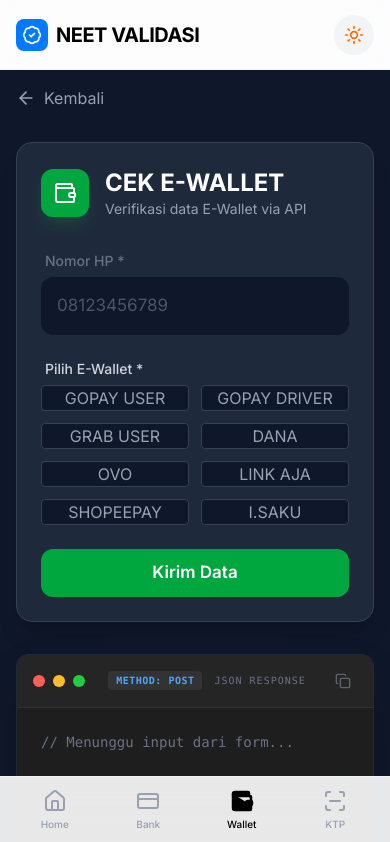
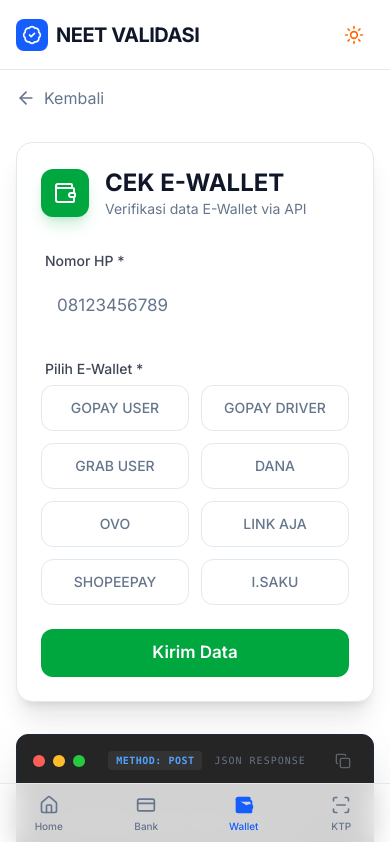
Before and after one commit to pesafrisma19/neetvalidasi, a Next.js app: page /ewallet in a window 390 px wide. Shown: the top 842 px of the page. Built offline with nearby package versions, Linux system fonts and the light colour scheme.

Commit message:
style: harmonize ui with semantic theme variables for full dark mode support

```diff
--- a/app/ewallet/page.tsx
+++ b/app/ewallet/page.tsx
@@ -41,23 +41,23 @@
     };
 
     return (
-        <div className="min-h-screen bg-[#0f172a] p-4 md:p-8 flex items-center justify-center">
+        <div className="min-h-screen bg-background p-4 md:p-8 flex items-center justify-center transition-colors duration-300">
             <div className="w-full max-w-6xl grid grid-cols-1 lg:grid-cols-2 gap-8">
 
                 {/* Left Column: Form */}
                 <div className="flex flex-col justify-center">
-                    <Link href="/" className="inline-flex items-center text-gray-400 hover:text-white mb-8 transition-colors w-fit">
+                    <Link href="/" className="inline-flex items-center text-muted-foreground hover:text-foreground mb-8 transition-colors w-fit">
                         <ArrowLeft className="w-5 h-5 mr-2" /> Kembali
                     </Link>
 
-                    <div className="bg-[#1e293b] border border-gray-700 p-6 md:p-8 rounded-2xl shadow-xl">
+                    <div className="bg-card border border-border p-6 md:p-8 rounded-2xl shadow-xl transition-all duration-300">
                         <div className="flex items-center gap-4 mb-8">
                             <div className="w-12 h-12 rounded-xl bg-green-600 flex items-center justify-center text-white shadow-lg shadow-green-600/20">
                                 <Wallet className="w-6 h-6" />
                             </div>
                             <div>
-                                <h1 className="text-2xl font-bold text-white">CEK E-WALLET</h1>
-                                <p className="text-gray-400 text-sm">Verifikasi data E-Wallet via API</p>
+                                <h1 className="text-2xl font-bold text-foreground">CEK E-WALLET</h1>
+                                <p className="text-muted-foreground text-sm">Verifikasi data E-Wallet via API</p>
                             </div>
                         </div>
 
@@ -68,20 +68,21 @@
                                 type="number"
                                 value={phoneNumber}
                                 onChange={(e) => setPhoneNumber(e.target.value)}
-                                className="bg-[#0f172a] border-gray-700 text-white placeholder:text-gray-600 focus:border-green-500"
+                                className="bg-background border-input text-foreground placeholder:text-muted-foreground focus:border-green-500"
+                                labelClassName="text-foreground/80"
                             />
 
                             <div className="flex flex-col gap-1.5 w-full">
-                                <label className="text-sm font-medium text-gray-300 ml-1">Pilih E-Wallet *</label>
+                                <label className="text-sm font-medium text-foreground/80 ml-1">Pilih E-Wallet *</label>
                                 <div className="grid grid-cols-2 md:grid-cols-3 gap-3">
                                     {EWALLETS.map((wallet) => (
                                         <button
                                             key={wallet.code}
                                             onClick={() => setSelectedWallet(wallet.code)}
-                                            className={`px - 4 py - 3 rounded - xl text - sm font - medium transition - all ${selectedWallet === wallet.code
-                                                ? "bg-green-600 text-white shadow-lg shadow-green-600/20 scale-[1.02]"
-                                                : "bg-[#0f172a] text-gray-400 border border-gray-700 hover:border-green-500/50 hover:text-green-500"
-                                                } `}
+                                            className={`px-4 py-3 rounded-xl text-sm font-medium transition-all ${selectedWallet === wallet.code
+                                                    ? "bg-green-600 text-white shadow-lg shadow-green-600/20 scale-[1.02]"
+                                                    : "bg-background text-muted-foreground border border-input hover:border-green-500/50 hover:text-green-500"
+                                                }`}
                                         >
                                             {wallet.name}
                                         </button>
--- a/app/globals.css
+++ b/app/globals.css
@@ -3,41 +3,99 @@
 /* Force dark mode class strategy */
 @custom-variant dark (&:where(.dark, .dark *));
 
+@layer base {
+  :root {
+    --background: 0 0% 100%;
+    /* White */
+    --foreground: 222 47% 11%;
+    /* Slate 900 */
+    --card: 0 0% 100%;
+    --card-foreground: 222 47% 11%;
+    --popover: 0 0% 100%;
+    --popover-foreground: 222 47% 11%;
+    --primary: 217 91% 60%;
+    /* Blue 500 */
+    --primary-foreground: 210 40% 98%;
+    --secondary: 210 40% 96.1%;
+    --secondary-foreground: 222 47% 11%;
+    --muted: 210 40% 96.1%;
+    --muted-foreground: 215 16% 47%;
+    --accent: 210 40% 96.1%;
+    --accent-foreground: 222 47% 11%;
+    --destructive: 0 84.2% 60.2%;
+    --destructive-foreground: 210 40% 98%;
+    --border: 214.3 31.8% 91.4%;
+    --input: 214.3 31.8% 91.4%;
+    --ring: 221.2 83.2% 53.3%;
+    --radius: 0.75rem;
+  }
+
+  .dark {
+    --background: 222 47% 11%;
+    /* Slate 900 */
+    --foreground: 210 40% 98%;
+    /* Gray 50 */
+    --card: 222 47% 11%;
+    --card-foreground: 210 40% 98%;
+    --popover: 222 47% 11%;
+    --popover-foreground: 210 40% 98%;
+    --primary: 217 91% 60%;
+    /* Blue 500 */
+    --primary-foreground: 222 47% 11%;
+    --secondary: 217 32.6% 17.5%;
+    --secondary-foreground: 210 40% 98%;
+    --muted: 217 32.6% 17.5%;
+    --muted-foreground: 215 20.2% 65.1%;
+    --accent: 217 32.6% 17.5%;
+    --accent-foreground: 210 40% 98%;
+    --destructive: 0 62.8% 30.6%;
+    --destructive-foreground: 210 40% 98%;
+    --border: 217 32.6% 17.5%;
+    --input: 217 32.6% 17.5%;
+    --ring: 224.3 76.3% 48%;
+  }
+}
+
 @theme {
+  --color-background: hsl(var(--background));
+  --color-foreground: hsl(var(--foreground));
+
+  --color-card: hsl(var(--card));
+  --color-card-foreground: hsl(var(--card-foreground));
+
+  --color-popover: hsl(var(--popover));
+  --color-popover-foreground: hsl(var(--popover-foreground));
+
+  --color-primary: hsl(var(--primary));
+  --color-primary-foreground: hsl(var(--primary-foreground));
+
+  --color-secondary: hsl(var(--secondary));
+  --color-secondary-foreground: hsl(var(--secondary-foreground));
+
+  --color-muted: hsl(var(--muted));
+  --color-muted-foreground: hsl(var(--muted-foreground));
+
+  --color-accent: hsl(var(--accent));
+  --color-accent-foreground: hsl(var(--accent-foreground));
+
+  --color-destructive: hsl(var(--destructive));
+  --color-destructive-foreground: hsl(var(--destructive-foreground));
+
+  --color-border: hsl(var(--border));
+  --color-input: hsl(var(--input));
+  --color-ring: hsl(var(--ring));
+
   --color-ios-blue: #007AFF;
   --color-ios-green: #34C759;
   --color-ios-red: #FF3B30;
   --color-ios-yellow: #FFCC00;
 
-  --color-ios-gray-50: #F9FAFB;
-  --color-ios-gray-100: #F3F4F6;
-  --color-ios-gray-200: #E5E7EB;
-  --color-ios-gray-300: #D1D5DB;
-  --color-ios-gray-400: #9CA3AF;
-  --color-ios-gray-500: #6B7280;
-  --color-ios-gray-600: #4B5563;
-
-  --color-ios-bg: #FFFFFF;
-  --color-ios-card: #FFFFFF;
-
   --drop-shadow-ios: 0 4px 6px -1px rgba(0, 0, 0, 0.1), 0 2px 4px -1px rgba(0, 0, 0, 0.06);
 }
 
-:root {
-  --background: #F2F2F7;
-  --foreground: #000000;
-}
-
-@media (prefers-color-scheme: dark) {
-  :root {
-    --background: #000000;
-    --foreground: #ffffff;
-  }
-}
-
 body {
-  color: var(--foreground);
-  background: var(--background);
+  color: hsl(var(--foreground));
+  background: hsl(var(--background));
   font-family: -apple-system, BlinkMacSystemFont, "Segoe UI", Roboto, "Helvetica Neue", Arial, sans-serif;
   -webkit-font-smoothing: antialiased;
 }
--- a/app/layout.tsx
+++ b/app/layout.tsx
@@ -22,7 +22,7 @@
 }) {
     return (
         <html lang="id" suppressHydrationWarning>
-            <body className={cn(inter.className, "bg-ios-bg dark:bg-black min-h-screen text-foreground antialiased selection:bg-ios-blue/30 overflow-x-hidden")}>
+            <body className={cn(inter.className, "bg-background text-foreground min-h-screen antialiased selection:bg-primary/30 overflow-x-hidden")}>
                 <ThemeProvider
                     attribute="class"
                     defaultTheme="system"
--- a/components/bottom-nav.tsx
+++ b/components/bottom-nav.tsx
@@ -16,25 +16,25 @@
     ];
 
     return (
-        <div className="fixed bottom-0 left-0 right-0 bg-white/90 dark:bg-black/90 backdrop-blur-lg border-t border-gray-100 dark:border-gray-800 pb-safe md:hidden z-50">
-            <div className="flex justify-around items-center px-2 py-3">
+        <nav className="md:hidden fixed bottom-0 left-0 right-0 z-50 bg-background/80 backdrop-blur-md border-t border-border pb-safe transition-colors duration-300">
+            <div className="grid grid-cols-4 h-[60px]">
                 {NAV_ITEMS.map((item) => {
                     const isActive = pathname === item.href;
                     return (
                         <Link
                             key={item.label}
                             href={item.href}
-                            className={cn(
-                                "flex flex-col items-center gap-1 min-w-[60px]",
-                                isActive ? "text-primary-blue" : "text-gray-400 hover:text-gray-600 dark:text-gray-500"
-                            )}
+                            className={`flex flex-col items-center justify-center gap-1 ${isActive
+                                    ? "text-blue-600"
+                                    : "text-muted-foreground hover:text-foreground"
+                                }`}
                         >
-                            <item.icon className={cn("w-6 h-6", isActive && "fill-current")} strokeWidth={isActive ? 2.5 : 2} />
+                            <item.icon className={`w-5 h-5 ${isActive ? "fill-current" : ""}`} />
                             <span className="text-[10px] font-medium">{item.label}</span>
                         </Link>
-                    );
+                    )
                 })}
             </div>
-        </div>
+        </nav>
     );
 }
--- a/components/top-nav.tsx
+++ b/components/top-nav.tsx
@@ -6,25 +6,25 @@
 
 export function TopNav() {
     return (
-        <nav className="fixed top-0 left-0 right-0 z-50 bg-white/80 dark:bg-black/80 backdrop-blur-md border-b border-gray-100 dark:border-gray-800 h-[70px] flex items-center">
+        <nav className="fixed top-0 left-0 right-0 z-50 bg-background/80 backdrop-blur-md border-b border-border h-[70px] flex items-center transition-colors duration-300">
             <div className="container mx-auto px-4 md:px-8 flex items-center justify-between">
                 {/* Left: Logo */}
                 <div className="flex items-center gap-2">
-                    <div className="w-8 h-8 bg-ios-blue rounded-lg flex items-center justify-center text-white">
+                    <div className="w-8 h-8 bg-blue-600 rounded-lg flex items-center justify-center text-white">
                         <BadgeCheck className="w-5 h-5" />
                     </div>
-                    <Link href="/" className="text-xl font-bold tracking-tight text-black dark:text-white">
+                    <Link href="/" className="text-xl font-bold tracking-tight text-foreground">
                         NEET VALIDASI
                     </Link>
                 </div>
 
                 {/* Right: Menu Links & Actions */}
                 <div className="flex items-center gap-6">
-                    <div className="hidden md:flex items-center gap-6 text-sm font-medium text-gray-500 dark:text-gray-400">
-                        <Link href="/" className="text-black dark:text-white hover:text-ios-blue transition-colors">Home</Link>
-                        <Link href="/bank" className="hover:text-ios-blue transition-colors">Bank</Link>
-                        <Link href="/ewallet" className="hover:text-ios-blue transition-colors">E-Wallet</Link>
-                        <Link href="/ktp" className="hover:text-ios-blue transition-colors">OCR KTP</Link>
+                    <div className="hidden md:flex items-center gap-6 text-sm font-medium text-muted-foreground">
+                        <Link href="/" className="text-foreground hover:text-blue-600 transition-colors">Home</Link>
+                        <Link href="/bank" className="hover:text-blue-600 transition-colors">Bank</Link>
+                        <Link href="/ewallet" className="hover:text-blue-600 transition-colors">E-Wallet</Link>
+                        <Link href="/ktp" className="hover:text-blue-600 transition-colors">OCR KTP</Link>
                     </div>
 
                     <div className="flex items-center gap-2">
```
Also changed, not shown: app/bank/page.tsx (+7 -7 lines), app/ktp/page.tsx (+11 -11 lines).
